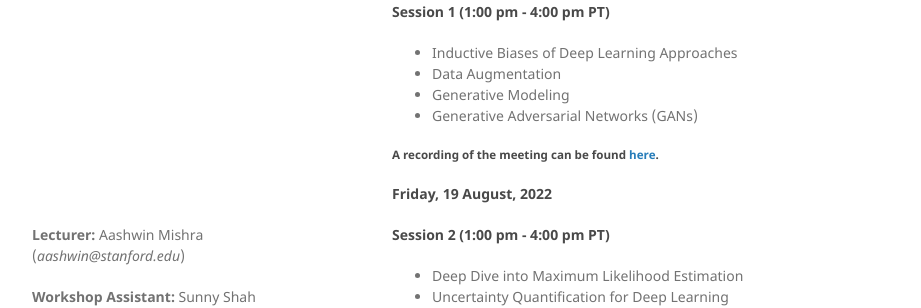
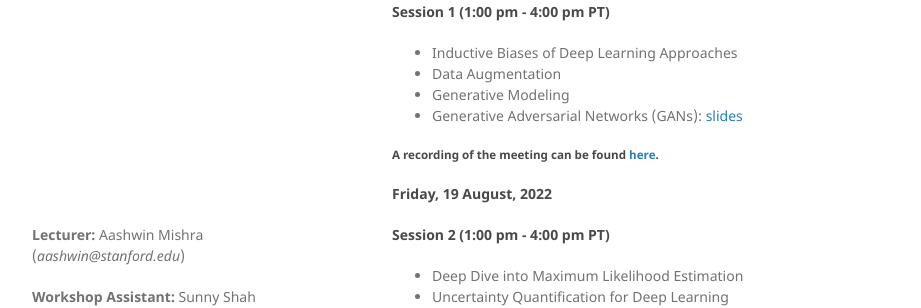
Before and after one commit to sunnyliketheweather94/intermediate-ml-dl, a Jekyll site: the page built from index.md, in a window 1280 px wide and 900 px high, scrolled down 951 px. Shown: the part 502-810 px from the top of the window, without its empty margins (178-1099 px from the left). Built offline with Jekyll 4.4.1, drawn with Linux system fonts in a browser that asks for light colours; our own code applies the rules of GitHub Pages for plain Markdown files.

Commit message:
added GAN slides

```diff
--- a/index.md
+++ b/index.md
@@ -44,7 +44,7 @@ For the purposes of this workshop, we assume that you have trained some deep lea
   - Inductive Biases of Deep Learning Approaches
   - Data Augmentation
   - Generative Modeling
-  - Generative Adversarial Networks (GANs)
+  - Generative Adversarial Networks (GANs): [slides](assets/slides/GAN%20Training.pdf)
 
 ##### A recording of the meeting can be found [here](https://stanford.zoom.us/rec/share/TTmmd-hZZP7GoQfFS8uXI-IWlHfi1Uv3jIn3WUIv8EbRBDnC0Kmr_FH_LgqHOVqK.opSDOqkiosBs9rYQ?startTime=1660765540000).
 
```
Also changed, not shown: 1 other file.
